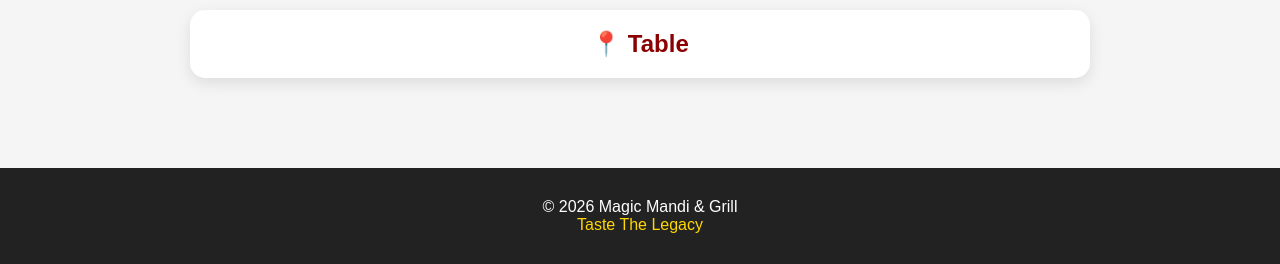
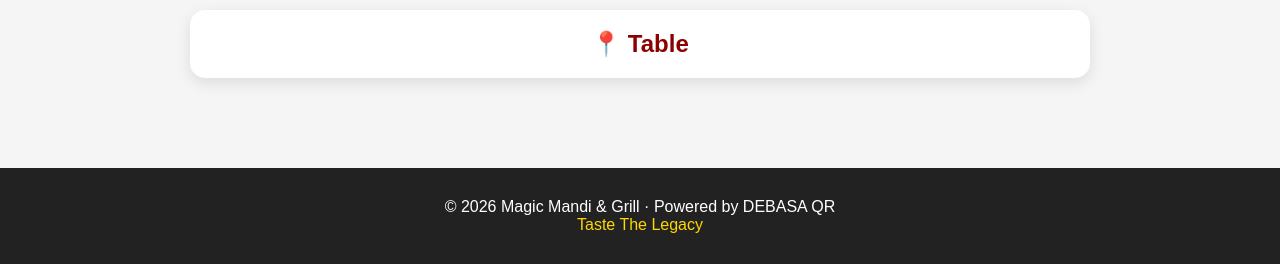
Before and after one commit to Michael-code-dot/Magic-Mandi-Menu, a Flask app: template templates/index.html in a window 1280 px wide. Shown: the part 1058-1322 px from the top of the page. Run offline with Flask 3, Linux system fonts and the light colour scheme; the template is opened without the code that fills it, so the values that code supplies are empty.

Commit message:
Complete Change 1: Add DEBASA QR to menu title and footer

```diff
--- a/templates/index.html
+++ b/templates/index.html
@@ -5,7 +5,7 @@
     <meta charset="UTF-8">
     <meta name="viewport" content="width=device-width, initial-scale=1.0">
 
-    <title>Magic Mandi & Grill</title>
+    <title>Magic Mandi & Grill | Powered by DEBASA QR</title>
 
     <link rel="stylesheet" href="{{ url_for('static', filename='css/style.css') }}">
 </head>
@@ -87,7 +87,7 @@
 <script src="{{ url_for('static', filename='js/script.js') }}"></script>
 
 <footer>
-    <p>© 2026 Magic Mandi & Grill</p>
+    <p>© 2026 Magic Mandi & Grill · Powered by DEBASA QR</p>
     <p style="color:#FFD700;">Taste The Legacy</p>
 </footer>
 
```
